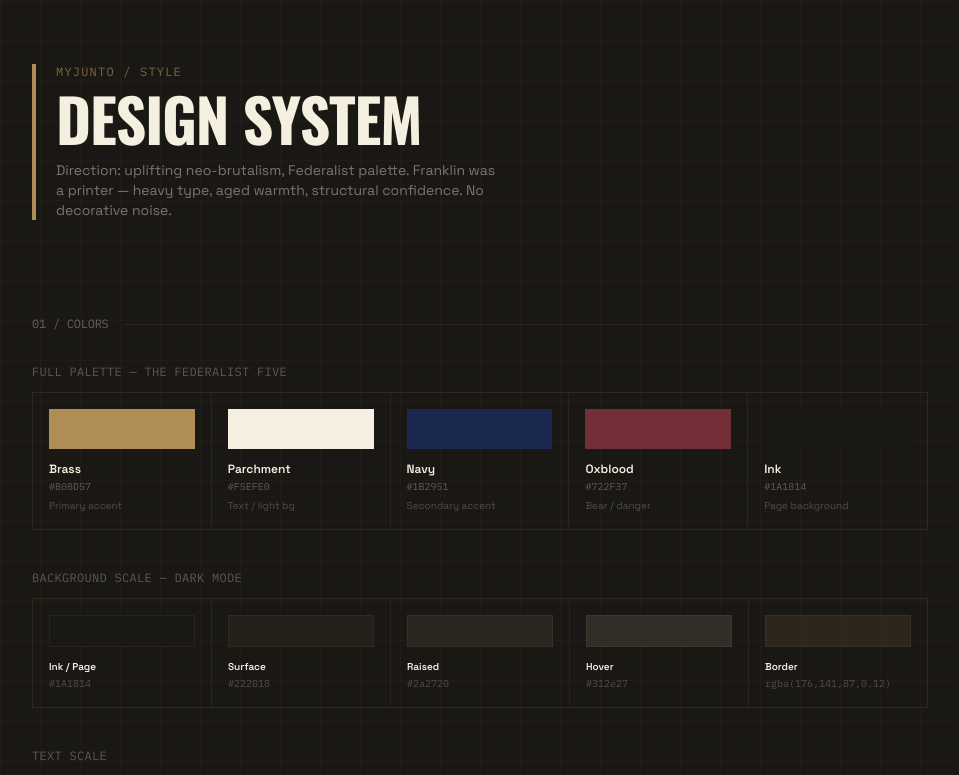
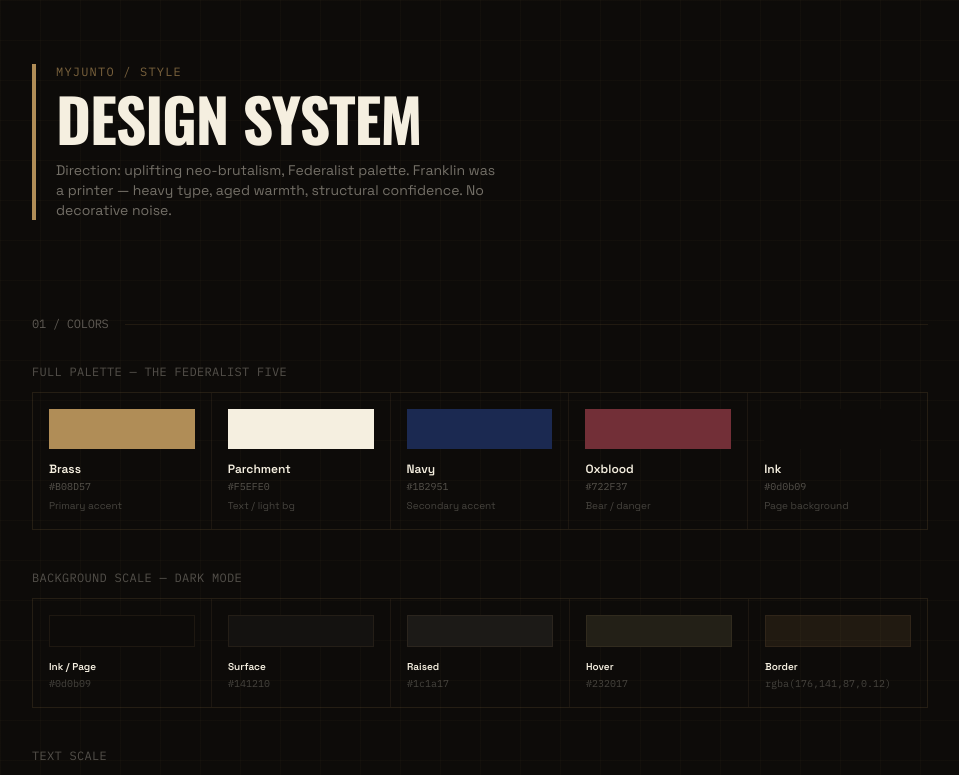
Before and after one commit to jon-tompkins/junto, a Next.js app: page /style in a window 1280 px wide. Shown: the top 775 px of the page, without its empty margins (160-1119 px from the left). Built offline with nearby package versions, Linux system fonts and the light colour scheme.

Commit message:
Darken background: ink #0d0b09, surface scale adjusted

```diff
--- a/src/app/style/page.tsx
+++ b/src/app/style/page.tsx
@@ -7,7 +7,7 @@ const BRASS = '#B08D57';
 const PARCHMENT = '#F5EFE0';
 const NAVY = '#1B2951';
 const OXBLOOD = '#722F37';
-const INK = '#1A1814';
+const INK = '#0d0b09';
 
 export default function StylePage() {
   return (
@@ -84,9 +84,9 @@ export default function StylePage() {
               <div className="flex overflow-hidden" style={{ border: '1px solid rgba(176,141,87,0.15)' }}>
                 {[
                   { label: 'Ink / Page', bg: INK },
-                  { label: 'Surface', bg: '#222018' },
-                  { label: 'Raised', bg: '#2a2720' },
-                  { label: 'Hover', bg: '#312e27' },
+                  { label: 'Surface', bg: '#141210' },
+                  { label: 'Raised', bg: '#1c1a17' },
+                  { label: 'Hover', bg: '#232017' },
                   { label: 'Border', bg: 'rgba(176,141,87,0.12)' },
                 ].map((c, i) => (
                   <div
@@ -409,7 +409,7 @@ export default function StylePage() {
                 />
                 <select
                   className="w-full px-4 py-2.5 text-sm outline-none"
-                  style={{ background: '#222018', border: '1px solid rgba(176,141,87,0.2)', color: `${PARCHMENT}80` }}
+                  style={{ background: '#141210', border: '1px solid rgba(176,141,87,0.2)', color: `${PARCHMENT}80` }}
                 >
                   <option>Daily</option>
                   <option>Twice daily</option>
```
